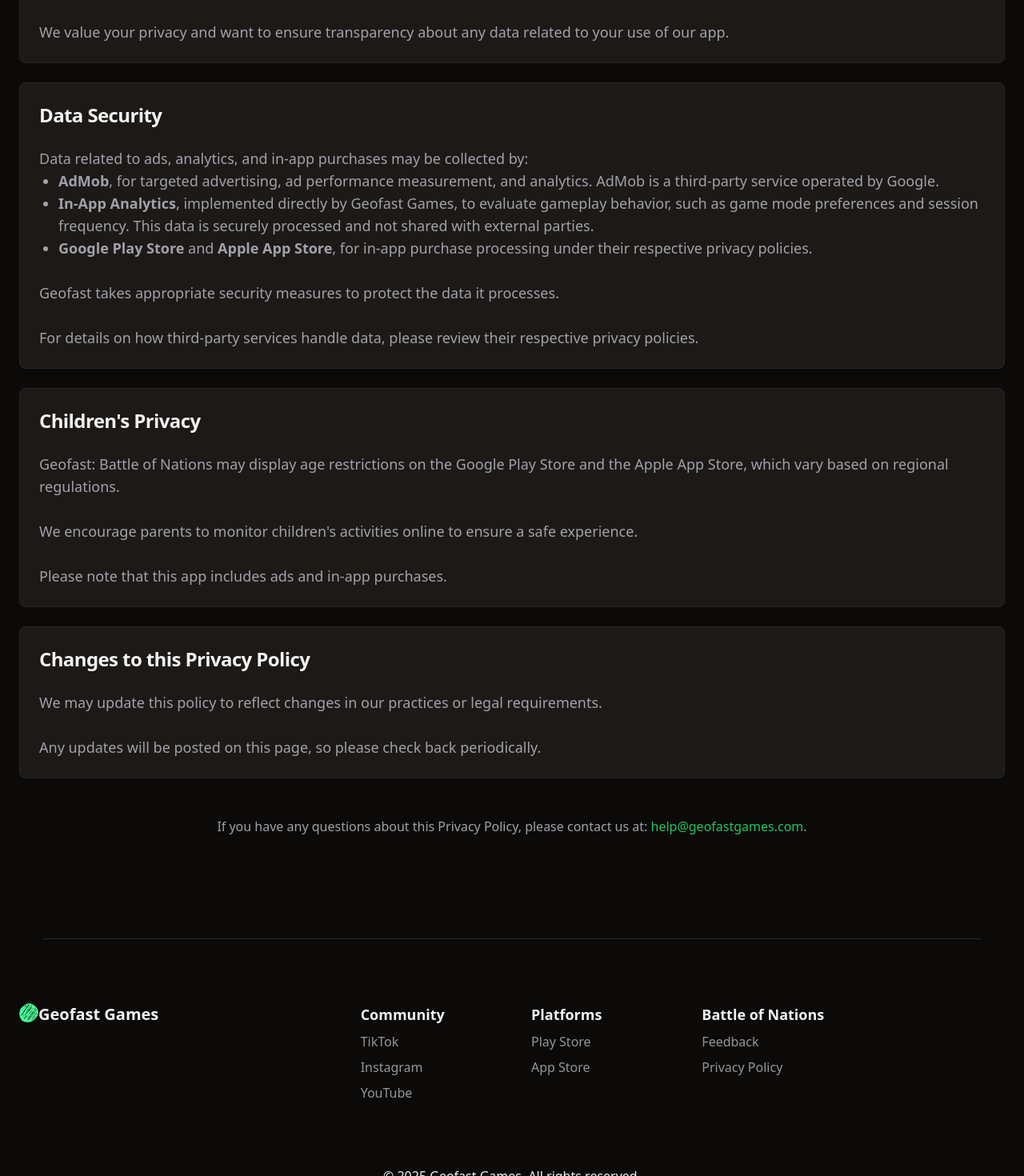
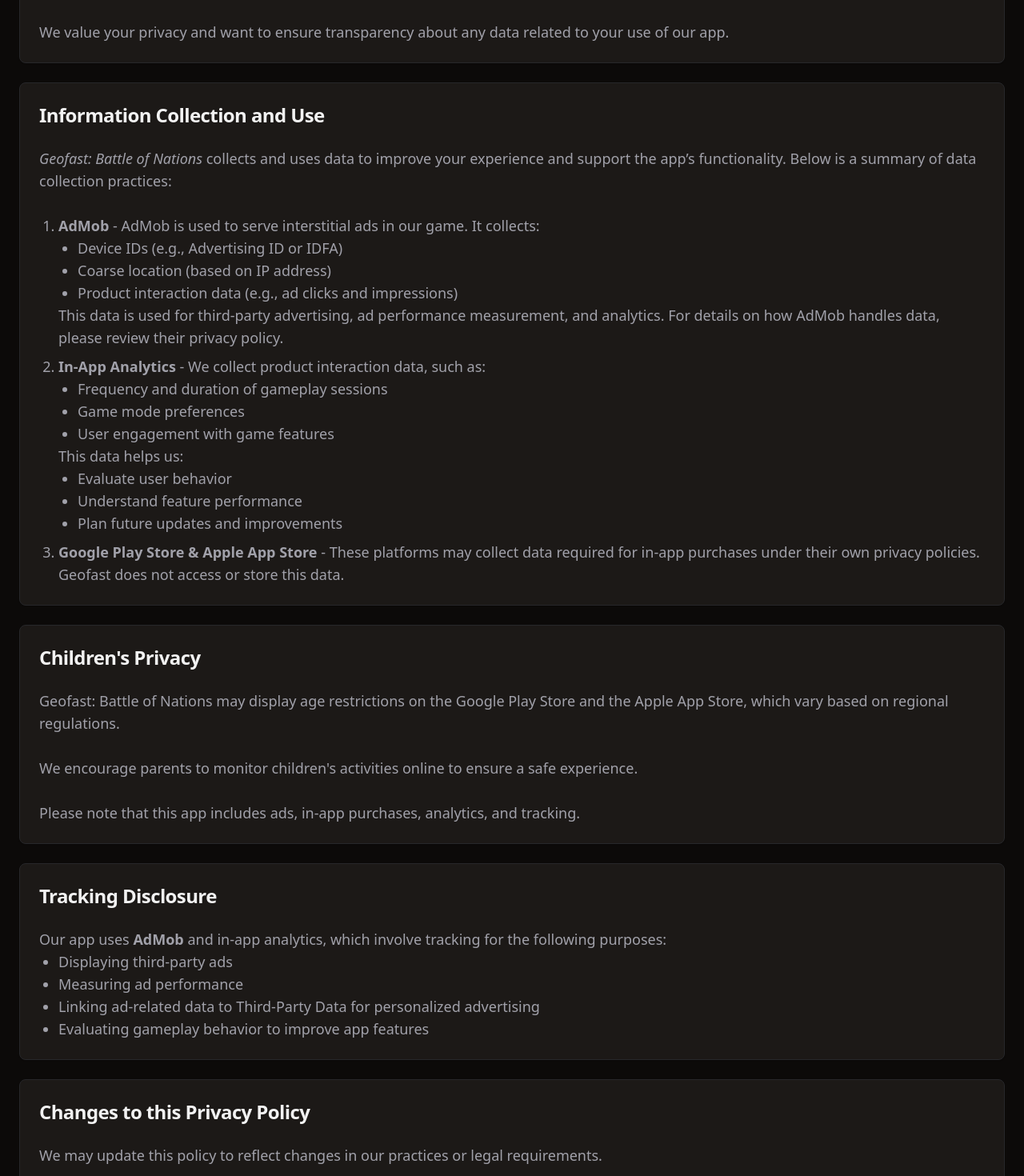
Before and after one commit to utkarshtrivedimdz/geofast-landing-page, a React (Vite) app: page /privacy in a window 1280 px wide. Shown: the part 440-1910 px from the top of the page at 80% size. Built offline with nearby package versions, Linux system fonts and the light colour scheme.

Commit message:
Update PrivacyPolicy.tsx

```diff
--- a/src/components/PrivacyPolicy.tsx
+++ b/src/components/PrivacyPolicy.tsx
@@ -22,33 +22,47 @@ const policyData: PolicySectionProps[] = [
     ),
   },
   {
-    title: "Data Security",
+    title: "Information Collection and Use",
     content: (
       <div>
-        Data related to ads, analytics, and in-app purchases may be collected by:
-        <ul className="list-disc pl-6">
+        <em>Geofast: Battle of Nations</em> collects and uses data to improve your
+        experience and support the app’s functionality. Below is a summary of
+        data collection practices:
+        <br />
+        <br />
+        <ol className="list-decimal pl-6 space-y-2">
           <li>
-            <strong>AdMob</strong>, for targeted advertising, ad performance
-            measurement, and analytics. AdMob is a third-party service operated
-            by Google.
+            <strong>AdMob</strong> - AdMob is used to serve interstitial ads in
+            our game. It collects:
+            <ul className="list-disc pl-6">
+              <li>Device IDs (e.g., Advertising ID or IDFA)</li>
+              <li>Coarse location (based on IP address)</li>
+              <li>Product interaction data (e.g., ad clicks and impressions)</li>
+            </ul>
+            This data is used for third-party advertising, ad performance
+            measurement, and analytics. For details on how AdMob handles data, please review their privacy policy.
           </li>
           <li>
-            <strong>In-App Analytics</strong>, implemented directly by Geofast
-            Games, to evaluate gameplay behavior, such as game mode preferences and
-            session frequency. This data is securely processed and not shared with
-            external parties.
+            <strong>In-App Analytics</strong> - We collect product interaction
+            data, such as:
+            <ul className="list-disc pl-6">
+              <li>Frequency and duration of gameplay sessions</li>
+              <li>Game mode preferences</li>
+              <li>User engagement with game features</li>
+            </ul>
+            This data helps us:
+            <ul className="list-disc pl-6">
+              <li>Evaluate user behavior</li>
+              <li>Understand feature performance</li>
+              <li>Plan future updates and improvements</li>
+            </ul>
           </li>
           <li>
-            <strong>Google Play Store</strong> and <strong>Apple App Store</strong>,
-            for in-app purchase processing under their respective privacy policies.
+            <strong>Google Play Store & Apple App Store</strong> - These
+            platforms may collect data required for in-app purchases under their
+            own privacy policies. Geofast does not access or store this data.
           </li>
-        </ul>
-        <br />
-        Geofast takes appropriate security measures to protect the data it processes.
-        <br />
-        <br />
-        For details on how third-party services handle data, please review their
-        respective privacy policies.
+        </ol>
       </div>
     ),
   },
@@ -57,14 +71,31 @@ const policyData: PolicySectionProps[] = [
     content: (
       <div>
         Geofast: Battle of Nations may display age restrictions on the Google
-        Play Store and the Apple App Store, which vary based on regional regulations.
+        Play Store and the Apple App Store, which vary based on regional
+        regulations.
         <br />
         <br />
         We encourage parents to monitor children's activities online to ensure a
         safe experience.
         <br />
         <br />
-        Please note that this app includes ads and in-app purchases.
+        Please note that this app includes ads, in-app purchases, analytics,
+        and tracking.
+      </div>
+    ),
+  },
+  {
+    title: "Tracking Disclosure",
+    content: (
+      <div>
+        Our app uses <strong>AdMob</strong> and in-app analytics, which involve
+        tracking for the following purposes:
+        <ul className="list-disc pl-6">
+          <li>Displaying third-party ads</li>
+          <li>Measuring ad performance</li>
+          <li>Linking ad-related data to Third-Party Data for personalized advertising</li>
+          <li>Evaluating gameplay behavior to improve app features</li>
+        </ul>
       </div>
     ),
   },
@@ -99,7 +130,7 @@ export const PrivacyPolicy = () => {
       </h2>
 
       <p className="text-xl text-muted-foreground mb-8">
-        Last updated: January 26, 2025
+        Last updated: January 23, 2025
       </p>
 
       <div className="space-y-6">
```
